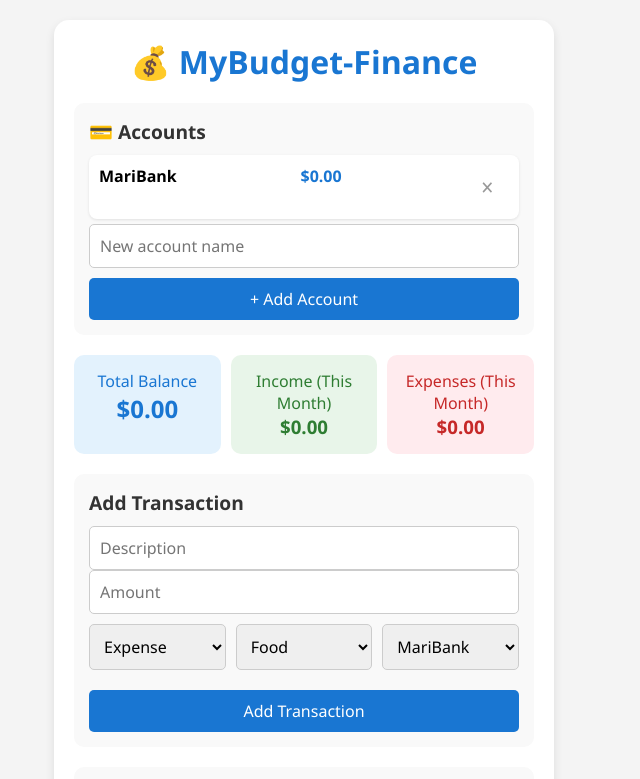
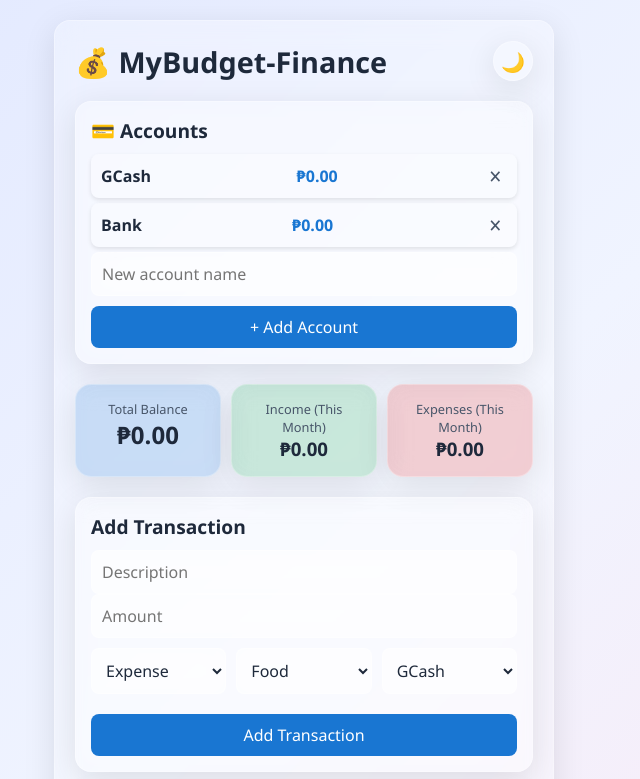
Before and after one commit to erosgbcs/MyBudget-Finance, a plain HTML site: page index.html in a window 1280 px wide. Shown: the top 779 px of the page, without its empty margins (336-976 px from the left). Drawn offline with Linux system fonts and the light colour scheme.

Commit message:
Add starter HTML, CSS, and JS files

```diff
--- a/app.js
+++ b/app.js
@@ -1,10 +1,12 @@
 // ---------- Data Structures ----------
 let accounts = JSON.parse(localStorage.getItem('mb_accounts')) || [
-    { id: 'acc1', name: 'MariBank', balance: 0 }
+    { id: 'acc1', name: 'GCash', balance: 0 },
+    { id: 'acc2', name: 'Bank', balance: 0 }
 ];
 let transactions = JSON.parse(localStorage.getItem('mb_transactions')) || [];
 let budgets = JSON.parse(localStorage.getItem('mb_budgets')) || {}; // { monthKey: { category: limit } }
 let currentFilter = 'all';
+let isDarkMode = localStorage.getItem('mb_theme') === 'dark';
 
 // ---------- Save Functions ----------
 function saveAccounts() {
@@ -16,14 +18,28 @@ function saveTransactions() {
 function saveBudgets() {
     localStorage.setItem('mb_budgets', JSON.stringify(budgets));
 }
+function saveTheme() {
+    localStorage.setItem('mb_theme', isDarkMode ? 'dark' : 'light');
+}
 
 // ---------- Utilities ----------
 function formatCurrency(val) {
-    return '$' + val.toFixed(2);
+    return '₱' + val.toFixed(2).replace(/\B(?=(\d{3})+(?!\d))/g, ',');
 }
 function getMonthKey() {
     const now = new Date();
     return `${now.getFullYear()}-${String(now.getMonth() + 1).padStart(2, '0')}`;
+}
+
+// ---------- Theme Toggle ----------
+function applyTheme() {
+    if (isDarkMode) {
+        document.body.classList.add('dark-theme');
+        document.getElementById('theme-toggle').textContent = '☀️';
+    } else {
+        document.body.classList.remove('dark-theme');
+        document.getElementById('theme-toggle').textContent = '🌙';
+    }
 }
 
 // ---------- Core Operations ----------
@@ -142,8 +158,9 @@ function renderAccounts() {
 }
 
 function renderSummary() {
-    const { income, expense, balance } = getMonthlyIncomeExpense();
-    document.getElementById('balance').textContent = formatCurrency(accounts.reduce((sum, acc) => sum + acc.balance, 0));
+    const totalBalance = accounts.reduce((sum, acc) => sum + acc.balance, 0);
+    const { income, expense } = getMonthlyIncomeExpense();
+    document.getElementById('balance').textContent = formatCurrency(totalBalance);
     document.getElementById('total-income').textContent = formatCurrency(income);
     document.getElementById('total-expense').textContent = formatCurrency(expense);
 }
@@ -209,6 +226,12 @@ function renderAll() {
 }
 
 // ---------- Event Listeners ----------
+document.getElementById('theme-toggle').addEventListener('click', () => {
+    isDarkMode = !isDarkMode;
+    saveTheme();
+    applyTheme();
+});
+
 document.getElementById('add-account-btn').addEventListener('click', () => {
     const nameInput = document.getElementById('new-account-name');
     const name = nameInput.value.trim();
@@ -229,7 +252,6 @@ document.getElementById('add-transaction-btn').addEventListener('click', () => {
         return;
     }
     addTransaction(desc, amount, type, category, accountId);
-    // Clear form
     document.getElementById('description').value = '';
     document.getElementById('amount').value = '';
 });
@@ -254,5 +276,6 @@ document.querySelectorAll('.filter-btn').forEach(btn => {
     });
 });
 
-// ---------- Initial Render ----------
+// ---------- Initialize ----------
+applyTheme();
 renderAll();
--- a/index.html
+++ b/index.html
@@ -10,36 +10,39 @@
 </head>
 <body>
     <div class="container">
-        <h1>💰 MyBudget-Finance</h1>
+        <header>
+            <h1>💰 MyBudget-Finance</h1>
+            <button id="theme-toggle" class="theme-toggle">🌙</button>
+        </header>
 
         <!-- Accounts Section -->
-        <div class="section">
+        <div class="section glass">
             <h2>💳 Accounts</h2>
             <div id="accounts-list"></div>
             <div class="add-account">
                 <input type="text" id="new-account-name" placeholder="New account name">
-                <button id="add-account-btn">+ Add Account</button>
+                <button id="add-account-btn" class="btn">+ Add Account</button>
             </div>
         </div>
 
         <!-- Summary Cards -->
         <div class="summary">
-            <div class="card balance">
+            <div class="card glass balance">
                 <p>Total Balance</p>
-                <h2 id="balance">$0.00</h2>
+                <h2 id="balance">₱0.00</h2>
             </div>
-            <div class="card income">
+            <div class="card glass income">
                 <p>Income (This Month)</p>
-                <h3 id="total-income">$0.00</h3>
+                <h3 id="total-income">₱0.00</h3>
             </div>
-            <div class="card expense">
+            <div class="card glass expense">
                 <p>Expenses (This Month)</p>
-                <h3 id="total-expense">$0.00</h3>
+                <h3 id="total-expense">₱0.00</h3>
             </div>
         </div>
 
         <!-- Add Transaction Form -->
-        <div class="section">
+        <div class="section glass">
             <h2>Add Transaction</h2>
             <input type="text" id="description" placeholder="Description">
             <input type="number" id="amount" placeholder="Amount" step="0.01">
@@ -63,11 +66,11 @@
                     <!-- Populated dynamically -->
                 </select>
             </div>
-            <button id="add-transaction-btn">Add Transaction</button>
+            <button id="add-transaction-btn" class="btn">Add Transaction</button>
         </div>
 
         <!-- Budget Allocation Section -->
-        <div class="section">
+        <div class="section glass">
             <h2>📊 Monthly Budget Allocation</h2>
             <p>Set budgets for expense categories (current month)</p>
             <div class="row">
@@ -81,13 +84,13 @@
                     <option value="Other">Other</option>
                 </select>
                 <input type="number" id="budget-amount" placeholder="Budget limit" step="0.01">
-                <button id="set-budget-btn">Set</button>
+                <button id="set-budget-btn" class="btn">Set</button>
             </div>
             <div id="budget-progress"></div>
         </div>
 
         <!-- Transactions List -->
-        <div class="section">
+        <div class="section glass">
             <h2>Recent Transactions</h2>
             <div class="filters">
                 <button class="filter-btn active" data-filter="all">All</button>
--- a/style.css
+++ b/style.css
@@ -1,43 +1,110 @@
+:root {
+    --bg-gradient: linear-gradient(135deg, #e0e7ff, #f0f4ff, #fce7f3);
+    --card-bg: rgba(255, 255, 255, 0.25);
+    --card-border: 1px solid rgba(255, 255, 255, 0.3);
+    --text-primary: #1e293b;
+    --text-secondary: #475569;
+    --shadow: 0 8px 32px rgba(0, 0, 0, 0.1);
+    --accent: #1976d2;
+    --accent-hover: #1565c0;
+    --income-color: #16a34a;
+    --expense-color: #dc2626;
+    --glass-blur: blur(12px);
+    --border-radius: 16px;
+    --input-bg: rgba(255, 255, 255, 0.5);
+    --input-border: 1px solid rgba(255, 255, 255, 0.4);
+}
+
+.dark-theme {
+    --bg-gradient: linear-gradient(135deg, #0f172a, #1e293b, #2d1b4e);
+    --card-bg: rgba(30, 41, 59, 0.5);
+    --card-border: 1px solid rgba(255, 255, 255, 0.1);
+    --text-primary: #f1f5f9;
+    --text-secondary: #cbd5e1;
+    --shadow: 0 8px 32px rgba(0, 0, 0, 0.4);
+    --accent: #60a5fa;
+    --accent-hover: #3b82f6;
+    --income-color: #4ade80;
+    --expense-color: #f87171;
+    --input-bg: rgba(30, 41, 59, 0.6);
+    --input-border: 1px solid rgba(255, 255, 255, 0.2);
+}
+
 * {
     margin: 0;
     padding: 0;
     box-sizing: border-box;
     font-family: 'Segoe UI', Tahoma, Geneva, Verdana, sans-serif;
+    transition: background-color 0.3s, color 0.3s;
 }
 
 body {
-    background: #f4f4f4;
+    background: var(--bg-gradient);
     display: flex;
     justify-content: center;
     padding: 20px;
+    min-height: 100vh;
 }
 
 .container {
     width: 100%;
     max-width: 500px;
-    background: white;
-    border-radius: 15px;
+    background: var(--card-bg);
+    backdrop-filter: var(--glass-blur);
+    -webkit-backdrop-filter: var(--glass-blur);
+    border: var(--card-border);
+    border-radius: var(--border-radius);
     padding: 20px;
-    box-shadow: 0 4px 10px rgba(0,0,0,0.1);
+    box-shadow: var(--shadow);
+    color: var(--text-primary);
+}
+
+header {
+    display: flex;
+    justify-content: space-between;
+    align-items: center;
+    margin-bottom: 20px;
 }
 
 h1 {
-    text-align: center;
-    margin-bottom: 20px;
-    color: #1976d2;
+    font-size: 1.8rem;
+    color: var(--text-primary);
+}
+
+.theme-toggle {
+    background: var(--card-bg);
+    border: var(--card-border);
+    border-radius: 50%;
+    width: 40px;
+    height: 40px;
+    font-size: 1.2rem;
+    cursor: pointer;
+    display: flex;
+    align-items: center;
+    justify-content: center;
+    box-shadow: var(--shadow);
+    transition: transform 0.2s;
+}
+
+.theme-toggle:hover {
+    transform: scale(1.1);
 }
 
 .section {
-    background: #f9f9f9;
-    border-radius: 10px;
+    background: var(--card-bg);
+    backdrop-filter: var(--glass-blur);
+    -webkit-backdrop-filter: var(--glass-blur);
+    border: var(--card-border);
+    border-radius: var(--border-radius);
     padding: 15px;
     margin-bottom: 20px;
+    box-shadow: var(--shadow);
 }
 
 .section h2 {
     font-size: 1.2rem;
     margin-bottom: 10px;
-    color: #333;
+    color: var(--text-primary);
 }
 
 .summary {
@@ -49,25 +116,31 @@ h1 {
 
 .card {
     flex: 1;
-    background: #f9f9f9;
     padding: 15px;
-    border-radius: 10px;
+    border-radius: var(--border-radius);
     text-align: center;
+    background: var(--card-bg);
+    backdrop-filter: var(--glass-blur);
+    -webkit-backdrop-filter: var(--glass-blur);
+    border: var(--card-border);
+    box-shadow: var(--shadow);
 }
 
 .card.balance {
-    background: #e3f2fd;
-    color: #1976d2;
+    background: rgba(25, 118, 210, 0.2);
 }
 
 .card.income {
-    background: #e8f5e9;
-    color: #2e7d32;
+    background: rgba(22, 163, 74, 0.2);
 }
 
 .card.expense {
-    background: #ffebee;
-    color: #c62828;
+    background: rgba(220, 38, 38, 0.2);
+}
+
+.card p {
+    font-size: 0.8rem;
+    color: var(--text-secondary);
 }
 
 .row {
@@ -79,10 +152,14 @@ h1 {
 
 input, select {
     padding: 10px;
-    border: 1px solid #ccc;
-    border-radius: 5px;
+    border: var(--input-border);
+    border-radius: 8px;
     font-size: 16px;
     width: 100%;
+    background: var(--input-bg);
+    color: var(--text-primary);
+    backdrop-filter: var(--glass-blur);
+    -webkit-backdrop-filter: var(--glass-blur);
 }
 
 .row input, .row select {
@@ -90,43 +167,55 @@ input, select {
     min-width: 120px;
 }
 
-button {
-    background: #1976d2;
+.btn {
+    background: var(--accent);
     color: white;
     border: none;
-    border-radius: 5px;
+    border-radius: 8px;
     padding: 10px 15px;
     font-size: 16px;
     cursor: pointer;
-    transition: 0.2s;
+    transition: background 0.2s, transform 0.1s;
+    width: 100%;
+    margin-top: 10px;
 }
 
-button:hover {
-    background: #1565c0;
+.btn:hover {
+    background: var(--accent-hover);
 }
 
-#add-account-btn, #add-transaction-btn, #set-budget-btn {
-    width: 100%;
-    margin-top: 10px;
+.btn:active {
+    transform: scale(0.98);
 }
 
 .account-item {
     display: flex;
     justify-content: space-between;
+    align-items: center;
     padding: 10px;
-    background: white;
+    background: var(--card-bg);
     border-radius: 8px;
     margin-bottom: 5px;
-    box-shadow: 0 1px 3px rgba(0,0,0,0.1);
+    box-shadow: 0 2px 4px rgba(0,0,0,0.1);
 }
 
 .account-name {
     font-weight: bold;
+    color: var(--text-primary);
 }
 
 .account-balance {
-    color: #1976d2;
+    color: var(--accent);
     font-weight: bold;
+}
+
+.delete-btn {
+    background: none;
+    border: none;
+    color: var(--text-secondary);
+    cursor: pointer;
+    font-size: 18px;
+    padding: 0 5px;
 }
 
 .filters {
@@ -137,13 +226,21 @@ button:hover {
 
 .filter-btn {
     flex: 1;
-    background: #e0e0e0;
-    color: #333;
+    background: rgba(255,255,255,0.2);
+    color: var(--text-primary);
+    border: var(--card-border);
+    padding: 8px;
+    border-radius: 8px;
+    cursor: pointer;
+    backdrop-filter: var(--glass-blur);
+    -webkit-backdrop-filter: var(--glass-blur);
+    transition: background 0.2s;
 }
 
 .filter-btn.active {
-    background: #1976d2;
+    background: var(--accent);
     color: white;
+    border: none;
 }
 
 .transaction-list {
@@ -155,18 +252,18 @@ button:hover {
     justify-content: space-between;
     align-items: center;
     padding: 12px;
-    background: white;
+    background: var(--card-bg);
     border-radius: 8px;
     margin-bottom: 5px;
-    box-shadow: 0 1px 2px rgba(0,0,0,0.05);
+    box-shadow: 0 2px 4px rgba(0,0,0,0.1);
 }
 
 .transaction-list li.income {
-    border-left: 4px solid #4caf50;
+    border-left: 4px solid var(--income-color);
 }
 
 .transaction-list li.expense {
-    border-left: 4px solid #f44336;
+    border-left: 4px solid var(--expense-color);
 }
 
 .transaction-info {
@@ -175,11 +272,12 @@ button:hover {
 
 .transaction-desc {
     font-weight: bold;
+    color: var(--text-primary);
 }
 
 .transaction-meta {
     font-size: 0.8rem;
-    color: #666;
+    color: var(--text-secondary);
 }
 
 .transaction-amount {
@@ -188,19 +286,11 @@ button:hover {
 }
 
 .transaction-amount.income {
-    color: #4caf50;
+    color: var(--income-color);
 }
 
 .transaction-amount.expense {
-    color: #f44336;
-}
-
-.delete-btn {
-    background: none;
-    border: none;
-    color: #999;
-    cursor: pointer;
-    font-size: 18px;
+    color: var(--expense-color);
 }
 
 .budget-item {
@@ -212,23 +302,24 @@ button:hover {
     justify-content: space-between;
     margin-bottom: 5px;
     font-size: 0.9rem;
+    color: var(--text-secondary);
 }
 
 .progress-bar {
     width: 100%;
     height: 8px;
-    background: #e0e0e0;
+    background: rgba(255,255,255,0.2);
     border-radius: 4px;
     overflow: hidden;
 }
 
 .progress-fill {
     height: 100%;
-    background: #1976d2;
+    background: var(--accent);
     border-radius: 4px;
     transition: width 0.3s;
 }
 
 .progress-fill.over {
-    background: #f44336;
+    background: var(--expense-color);
 }
```
